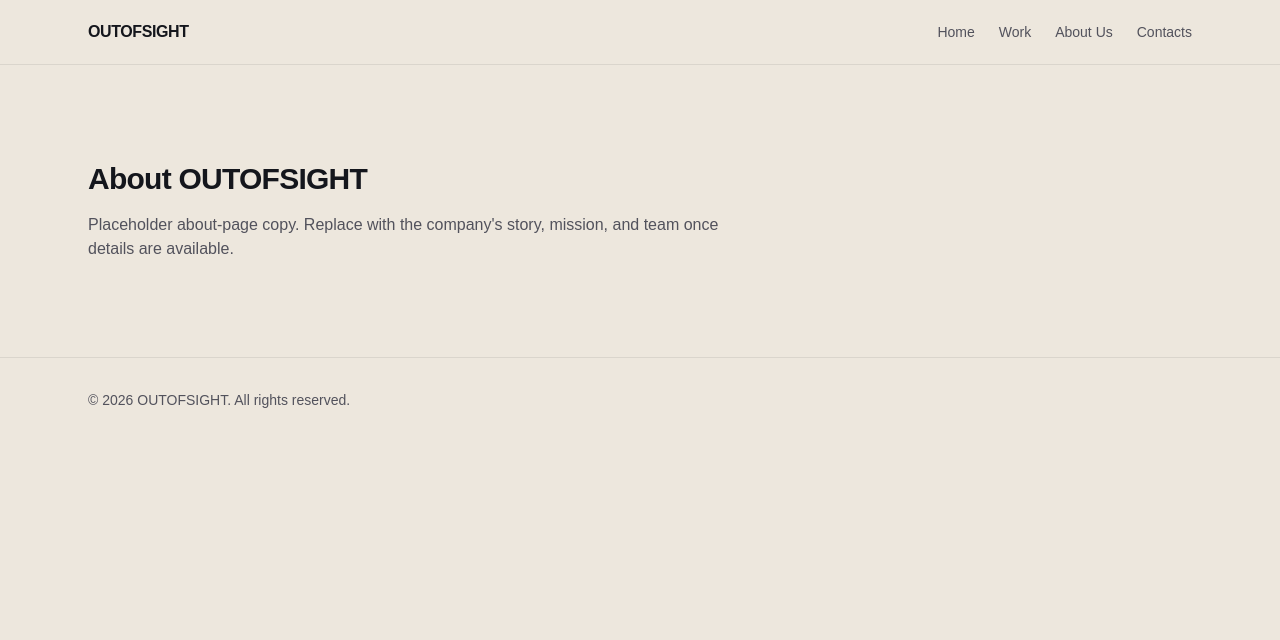
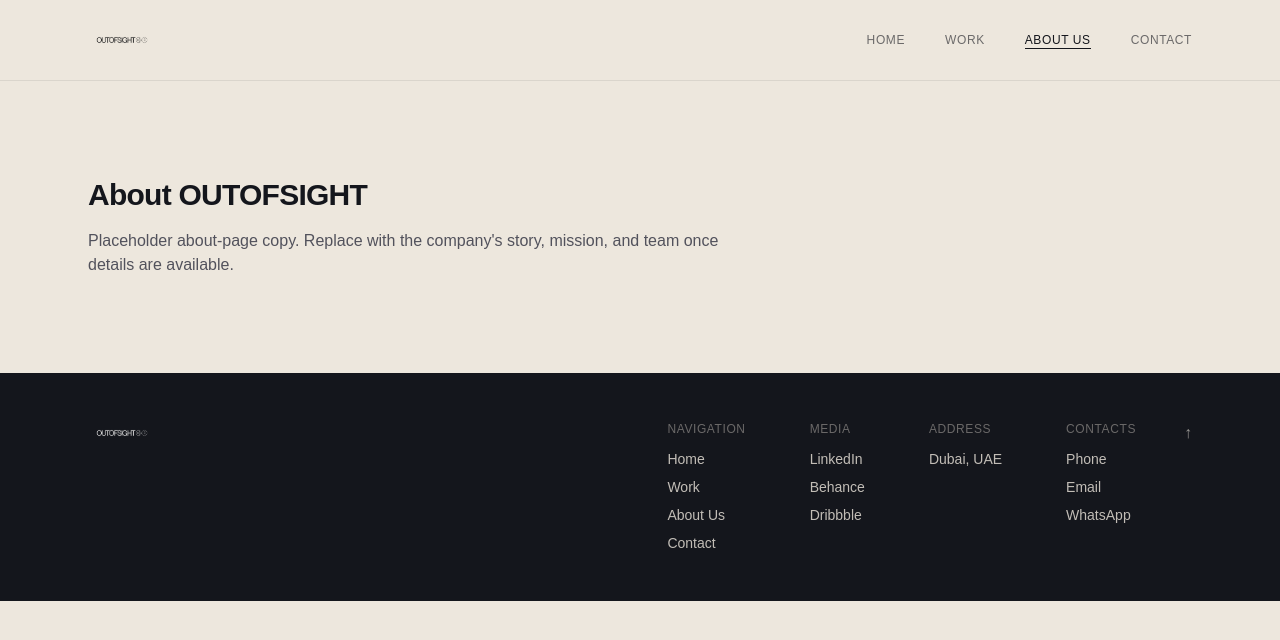
Before and after one commit to Penaqure/outofsight, a Next.js app: page /about in a window 1280 px wide. Shown: the top 640 px of the page. Built offline with nearby package versions, Linux system fonts and the light colour scheme; a web font is replaced by a local one.

Commit message:
[OW] Contact setup for user screen done

```diff
--- a/app/(site)/contact/page.tsx
+++ b/app/(site)/contact/page.tsx
@@ -1,25 +1,37 @@
+import { getContactsContent } from "@/lib/data/content";
 import { Header } from "@/components/site/Header";
 import { Footer } from "@/components/site/Footer";
 import { Container } from "@/components/ui/Container";
-import { Section } from "@/components/ui/Section";
-import { ContactForm } from "./ContactForm";
 
-export default function ContactPage() {
+// Reads the mutable in-memory store directly, so force dynamic rendering —
+// see the same note in works/page.tsx.
+export const dynamic = "force-dynamic";
+
+// Same full-viewport, no-scroll treatment as Home, plus the Footer and a
+// Bone White background specific to this page — see app/(site)/page.tsx.
+export default async function ContactPage() {
+  const contact = await getContactsContent();
+  const phone =
+    contact.countryCode && contact.phoneNumber
+      ? `${contact.countryCode} ${contact.phoneNumber}`
+      : null;
+
   return (
-    <>
+    <div className="flex h-dvh flex-col overflow-hidden bg-bone-white">
       <Header />
-      <main className="flex-1">
-        <Section className="pt-24">
-          <Container>
-            <h1 className="text-3xl font-semibold tracking-tight">Contact</h1>
-            <p className="mt-4 max-w-md text-zinc-600 dark:text-zinc-400">
-              Have a question or a project in mind? Send us a message.
-            </p>
-            <ContactForm />
-          </Container>
-        </Section>
+      <main className="flex flex-1 items-center justify-center text-center">
+        <Container>
+          <h1 className="text-3xl font-medium tracking-tight text-obsidian sm:text-4xl">
+            {contact.bodyText}
+          </h1>
+          <div className="mt-6 space-y-1 text-sm text-obsidian/70">
+            {contact.email && <p>{contact.email}</p>}
+            {phone && <p>{phone}</p>}
+            {contact.location && <p>{contact.location}</p>}
+          </div>
+        </Container>
       </main>
       <Footer />
-    </>
+    </div>
   );
 }
--- a/components/site/Footer.tsx
+++ b/components/site/Footer.tsx
@@ -1,14 +1,132 @@
+import Link from "next/link";
+import Image from "next/image";
 import { siteConfig } from "@/lib/config";
+import { getContactsContent } from "@/lib/data/content";
 import { Container } from "@/components/ui/Container";
+import logo from "@/public/logo/outofsight-logo.png";
 
-export function Footer() {
+const mediaLinks = [
+  { label: "LinkedIn", href: "#" },
+  { label: "Behance", href: "#" },
+  { label: "Dribbble", href: "#" },
+];
+
+// Navigation reuses siteConfig.nav; Phone/Email/WhatsApp reuse the same
+// admin-managed contact details shown on /contact — see lib/data/content.ts.
+// Media links have no admin-managed source yet, so they're static for now.
+export async function Footer() {
+  const contact = await getContactsContent();
+  const phone =
+    contact.countryCode && contact.phoneNumber
+      ? `${contact.countryCode} ${contact.phoneNumber}`
+      : null;
+  const whatsappNumber = phone?.replace(/[^\d]/g, "");
+
   return (
-    <footer className="border-t border-black/[.08] dark:border-white/[.1] py-8 text-sm text-zinc-600 dark:text-zinc-400">
+    <footer className="bg-obsidian px-6 py-12 text-bone-white">
       <Container>
-        <p>
-          &copy; {new Date().getFullYear()} {siteConfig.name}. All rights
-          reserved.
-        </p>
+        <div className="flex flex-wrap items-start justify-between gap-12">
+          <Image
+            src={logo}
+            alt={siteConfig.name}
+            className="h-6 w-auto invert"
+          />
+
+          <div className="flex flex-wrap items-start gap-12">
+          <div className="flex flex-wrap gap-16 text-sm">
+            <div>
+              <p className="mb-3 text-xs uppercase tracking-wider text-bone-white/40">
+                Navigation
+              </p>
+              <ul className="space-y-2">
+                {siteConfig.nav.map((item) => (
+                  <li key={item.href}>
+                    <Link
+                      href={item.href}
+                      className="text-bone-white/80 hover:text-bone-white"
+                    >
+                      {item.label}
+                    </Link>
+                  </li>
+                ))}
+              </ul>
+            </div>
+
+            <div>
+              <p className="mb-3 text-xs uppercase tracking-wider text-bone-white/40">
+                Media
+              </p>
+              <ul className="space-y-2">
+                {mediaLinks.map((item) => (
+                  <li key={item.label}>
+                    <a
+                      href={item.href}
+                      className="text-bone-white/80 hover:text-bone-white"
+                    >
+                      {item.label}
+                    </a>
+                  </li>
+                ))}
+              </ul>
+            </div>
+
+            {contact.location && (
+              <div>
+                <p className="mb-3 text-xs uppercase tracking-wider text-bone-white/40">
+                  Address
+                </p>
+                <p className="text-bone-white/80">{contact.location}</p>
+              </div>
+            )}
+
+            <div>
+              <p className="mb-3 text-xs uppercase tracking-wider text-bone-white/40">
+                Contacts
+              </p>
+              <ul className="space-y-2">
+                {phone && (
+                  <li>
+                    <a
+                      href={`tel:${phone}`}
+                      className="text-bone-white/80 hover:text-bone-white"
+                    >
+                      Phone
+                    </a>
+                  </li>
+                )}
+                {contact.email && (
+                  <li>
+                    <a
+                      href={`mailto:${contact.email}`}
+                      className="text-bone-white/80 hover:text-bone-white"
+                    >
+                      Email
+                    </a>
+                  </li>
+                )}
+                {whatsappNumber && (
+                  <li>
+                    <a
+                      href={`https://wa.me/${whatsappNumber}`}
+                      className="text-bone-white/80 hover:text-bone-white"
+                    >
+                      WhatsApp
+                    </a>
+                  </li>
+                )}
+              </ul>
+            </div>
+          </div>
+
+          <a
+            href="#top"
+            aria-label="Back to top"
+            className="text-bone-white/60 hover:text-bone-white"
+          >
+            ↑
+          </a>
+          </div>
+        </div>
       </Container>
     </footer>
   );
--- a/components/site/Header.tsx
+++ b/components/site/Header.tsx
@@ -1,25 +1,40 @@
+"use client";
+
 import Link from "next/link";
+import Image from "next/image";
+import { usePathname } from "next/navigation";
 import { siteConfig } from "@/lib/config";
 import { Container } from "@/components/ui/Container";
+import logo from "@/public/logo/outofsight-logo.png";
 
 export function Header() {
+  const pathname = usePathname();
+
   return (
     <header className="border-b border-black/[.08] dark:border-white/[.1]">
       <Container>
-        <div className="flex h-16 items-center justify-between">
-          <Link href="/" className="font-semibold tracking-tight">
-            {siteConfig.name}
+        <div className="flex h-20 items-center justify-between">
+          <Link href="/">
+            <Image src={logo} alt={siteConfig.name} className="h-6 w-auto" priority />
           </Link>
-          <nav className="flex gap-6 text-sm">
-            {siteConfig.nav.map((item) => (
+          <nav className="flex gap-10 text-xs tracking-wider text-obsidian/60 uppercase">
+            {siteConfig.nav.map((item) => {
+              const isActive =
+                item.href === "/" ? pathname === "/" : pathname.startsWith(item.href);
+              return (
                 <Link
                   key={item.href}
                   href={item.href}
-                className="text-zinc-600 hover:text-foreground dark:text-zinc-400"
+                  className={
+                    isActive
+                      ? "border-b border-obsidian text-obsidian"
+                      : "text-obsidian/60 hover:text-obsidian"
+                  }
                 >
                   {item.label}
                 </Link>
-            ))}
+              );
+            })}
           </nav>
         </div>
       </Container>
--- a/components/site/HeroHeader.tsx
+++ b/components/site/HeroHeader.tsx
@@ -23,7 +23,7 @@ export function HeroHeader() {
                 className={
                   item.href === "/"
                     ? "border-b border-bone-white text-bone-white"
-                    : "hover:text-bone-white"
+                    : "text-bone-white/80 hover:text-bone-white"
                 }
               >
                 {item.label}
--- a/lib/config.ts
+++ b/lib/config.ts
@@ -6,7 +6,7 @@ export const siteConfig = {
     { label: "Home", href: "/" },
     { label: "Work", href: "/works" },
     { label: "About Us", href: "/about" },
-    { label: "Contacts", href: "/contact" },
+    { label: "Contact", href: "/contact" },
   ],
 };
 
--- a/lib/data/content.ts
+++ b/lib/data/content.ts
@@ -40,12 +40,11 @@ declare global {
 function contactsStore(): ContactsContent {
   if (!globalThis.__contactsContent) {
     globalThis.__contactsContent = {
-      bodyText:
-        "From the vastness of its enchanting desert to the vibrancy of its dazzling cities",
-      email: "",
-      countryCode: "",
-      phoneNumber: "",
-      location: "",
+      bodyText: "Get in touch.",
+      email: "hello@outofsight.com",
+      countryCode: "+971",
+      phoneNumber: "0000 0000",
+      location: "Dubai, UAE",
     };
   }
   return globalThis.__contactsContent;
```
Also changed, not shown: types/portfolio.ts (+0 -8 lines). Lines whose indentation alone changed are shown as unchanged.
